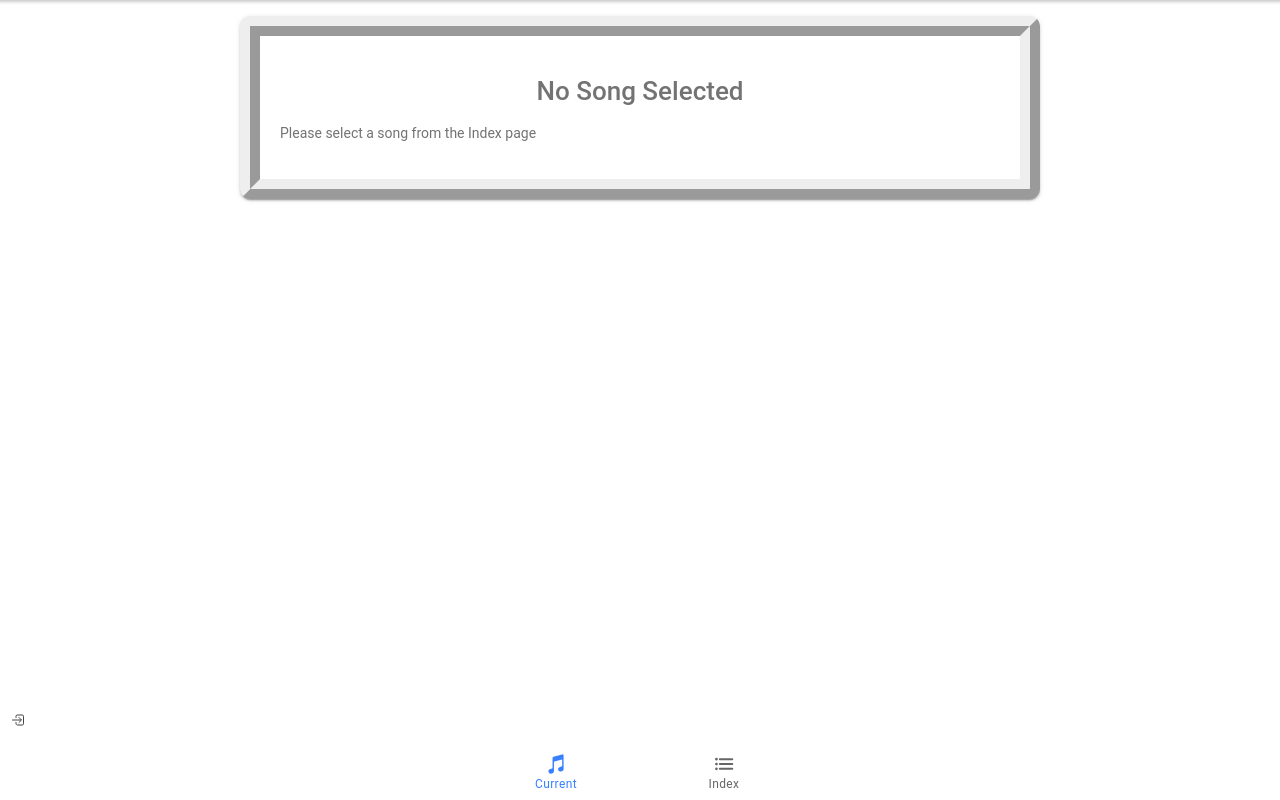
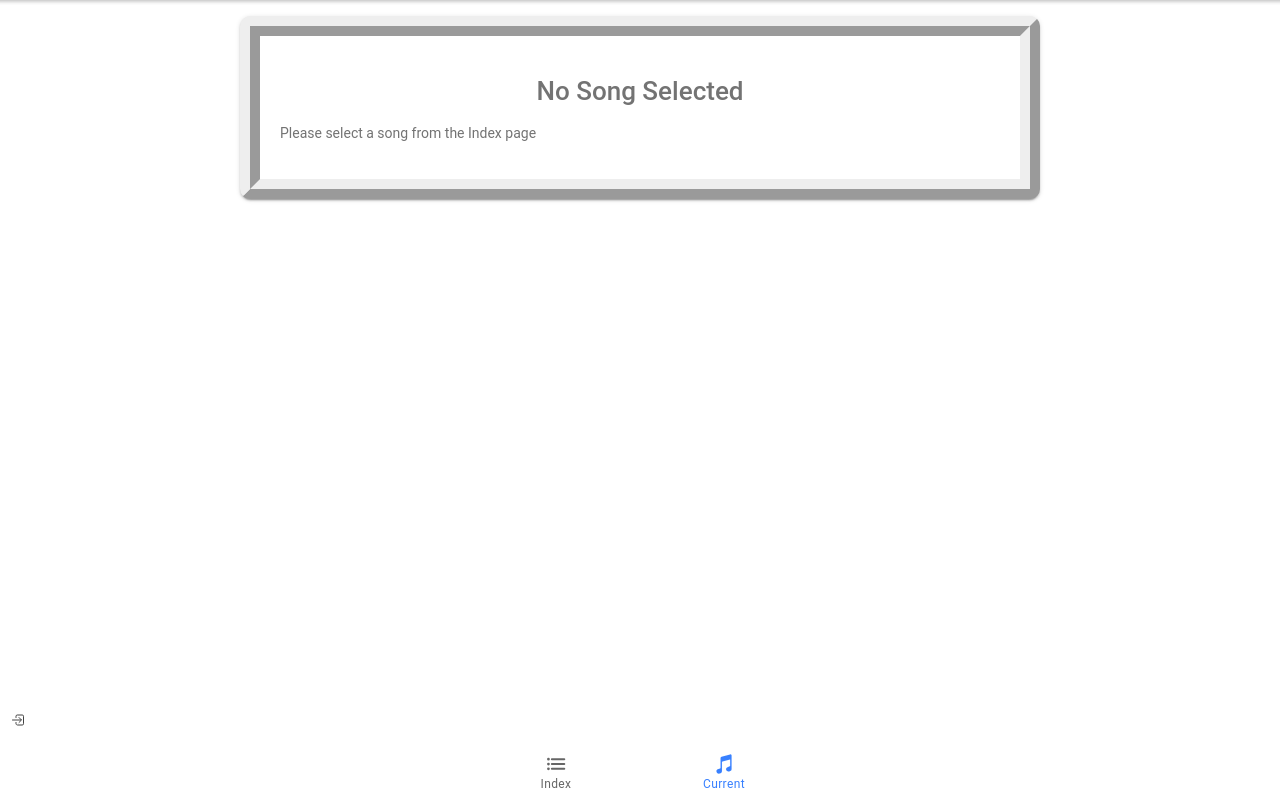
Before and after one commit to MarioCDS/ionic-project, a React (Create React App) app: page /current in a window 1280 px wide. Built offline with nearby package versions, Linux system fonts and the light colour scheme; no server answers.

Commit message:
Changing order of tabs and installing splash screen plugin

```diff
--- a/package.json
+++ b/package.json
@@ -7,6 +7,7 @@
     "@capacitor/core": "4.3.0",
     "@capacitor/haptics": "4.0.1",
     "@capacitor/keyboard": "4.0.1",
+    "@capacitor/splash-screen": "^4.1.0",
     "@capacitor/status-bar": "4.0.1",
     "@ionic/react": "^6.0.0",
     "@ionic/react-router": "^6.0.0",
--- a/src/App.jsx
+++ b/src/App.jsx
@@ -57,11 +57,11 @@ const App = () => (
         </IonToolbar>
         <IonTabs>
           <IonRouterOutlet>
+            <Route path="/index">
+              <Index />
+            </Route>
             <Route exact path="/current">
               <Current />
-            </Route>
-            <Route path="/index">
-              <Index />
             </Route>
             <Route exact path="/">
               <Redirect to="/current" />
@@ -72,13 +72,13 @@ const App = () => (
           </IonRouterOutlet>
 
           <IonTabBar slot="bottom">
+            <IonTabButton tab="index" href="/index">
+              <IonIcon icon={list} />
+              <IonLabel>Index</IonLabel>
+            </IonTabButton>
             <IonTabButton tab="current" href="/current">
               <IonIcon icon={musicalNotes} />
               <IonLabel>Current</IonLabel>
-            </IonTabButton>
-            <IonTabButton tab="index" href="/index">
-              <IonIcon icon={list} />
-              <IonLabel>Index</IonLabel>
             </IonTabButton>
           </IonTabBar>
         </IonTabs>
```
Also changed, not shown: 1 other file (tests, documents, lock files or other folders).
